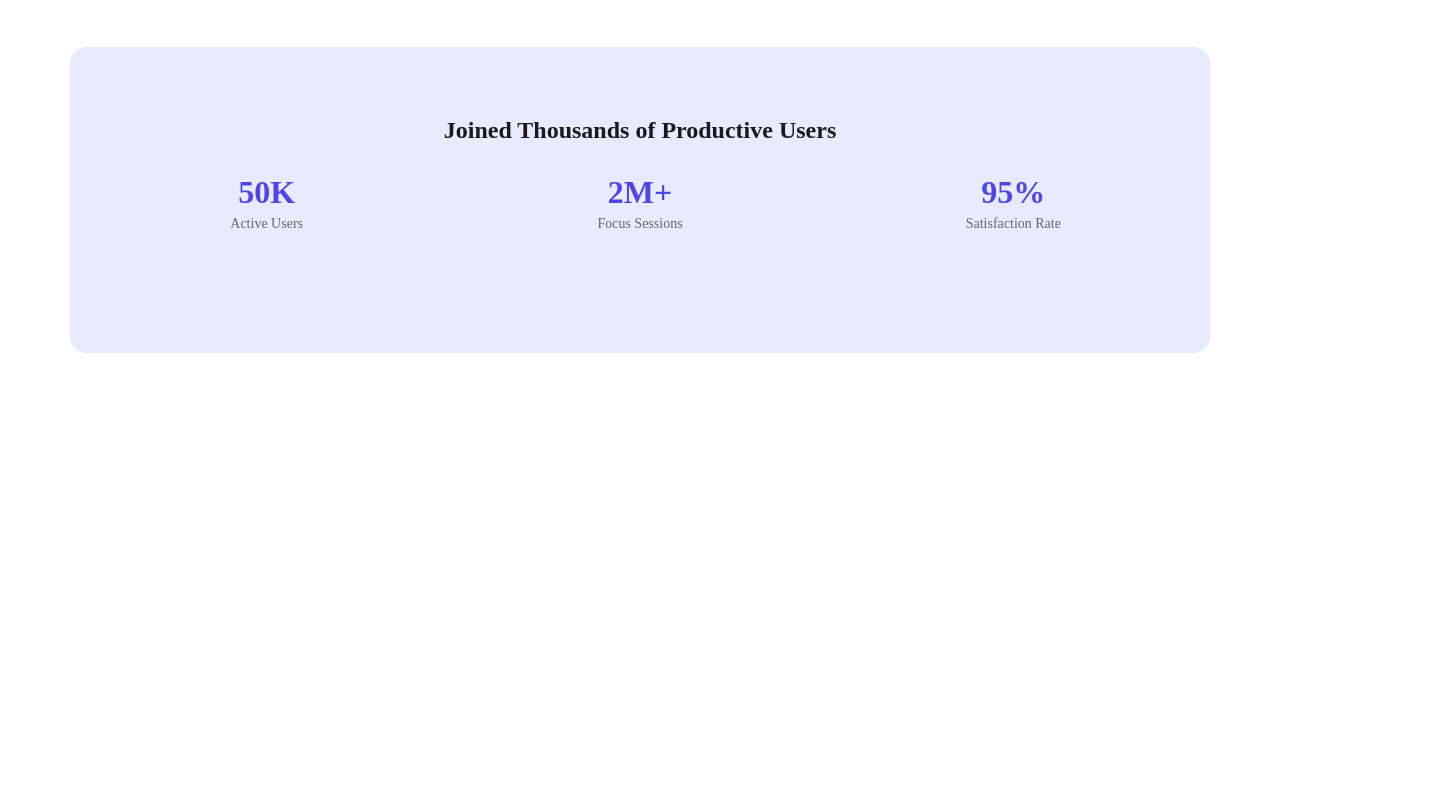
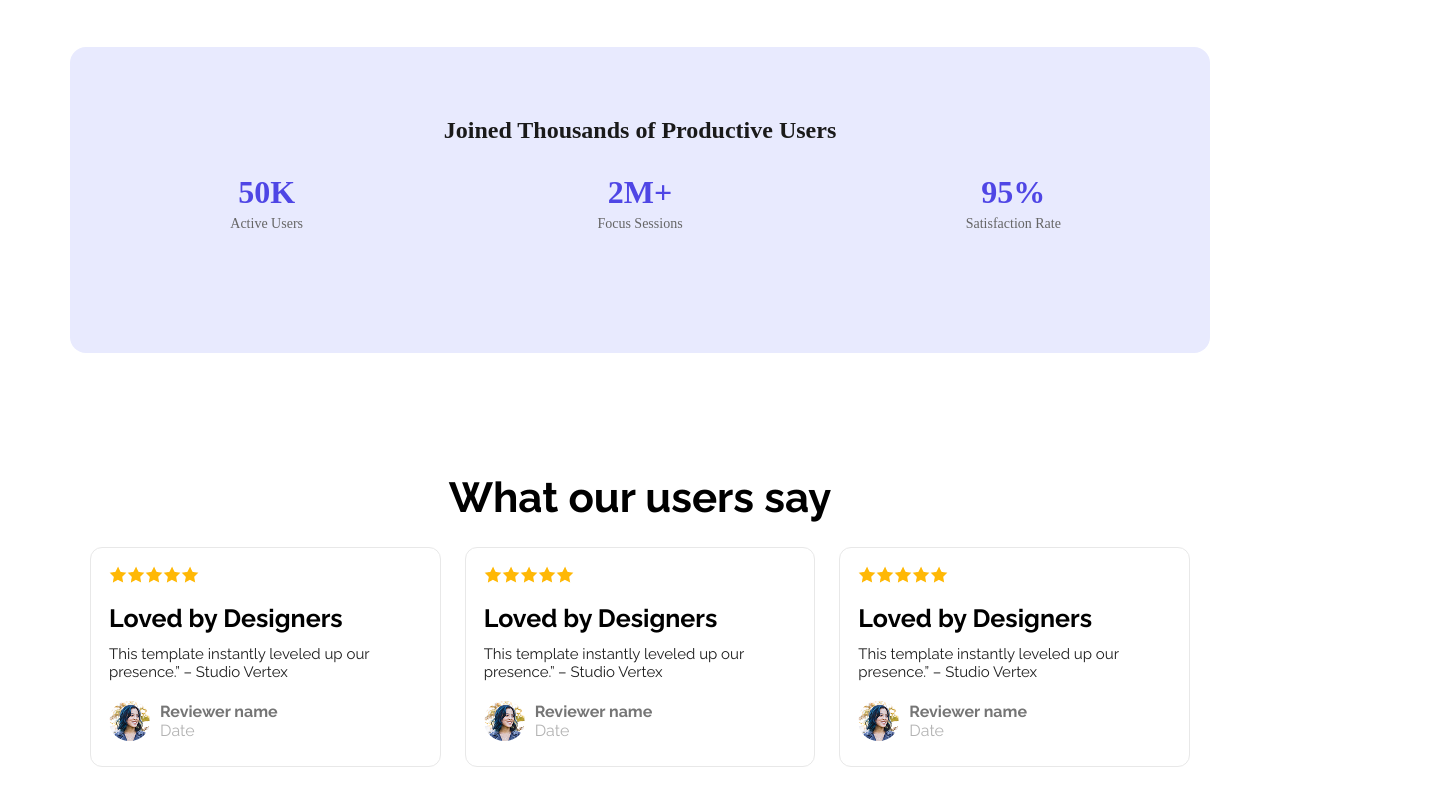
Before and after one commit to mdohidulserniabat/B12A01-landing-launchpad, a plain HTML site: page index.html in a window 1280 px wide. Shown: the part 1083-1880 px from the top of the page, 1440 px wide, since content can reach past the window. Before the commit the page ends 1486 px from the top, so only its background shows below. Drawn offline with Linux system fonts and the light colour scheme.

Commit message:
review section complete

```diff
--- a/index.html
+++ b/index.html
@@ -39,7 +39,7 @@
             </div>
         </div>
         <!-- Action section end -->
-         <!-- productive_user start -->
+        <!-- stats-section start -->
         <div class="stats-section">
             <h2>Joined Thousands of Productive Users</h2>
             <div class="stats-grid">
@@ -57,6 +57,77 @@
                 </div>
             </div>
         </div>
+        <!-- stats-section end -->
+        <!-- User review section -->
+        <div class="review">
+            <h2 class="review-text">What our users say</h2>
+            <div class="content">
+
+                <div class="card">
+                    <div class="card-header">
+                        <img src="./Assets/icon-star.png" alt="User 1">
+                        <img src="./Assets/icon-star.png" alt="User 1">
+                        <img src="./Assets/icon-star.png" alt="User 1">
+                        <img src="./Assets/icon-star.png" alt="User 1">
+                        <img src="./Assets/icon-star.png" alt="User 1">
+
+                    </div>
+                    <div class="card-body">
+                        <h2>Loved by Designers</h2>
+                        <p>This template instantly leveled up our <br> presence.” – Studio Vertex</p>
+                    </div>
+                    <div class="card-footer">
+                        <img src="./Assets/avatar.png" alt="">
+                        <div class="footer-content">
+                            <h4>Reviewer name</h4>
+                            <p>Date</p>
+                        </div>
+                    </div>
+                </div>
+                <div class="card">
+                    <div class="card-header">
+                        <img src="./Assets/icon-star.png" alt="User 1">
+                        <img src="./Assets/icon-star.png" alt="User 1">
+                        <img src="./Assets/icon-star.png" alt="User 1">
+                        <img src="./Assets/icon-star.png" alt="User 1">
+                        <img src="./Assets/icon-star.png" alt="User 1">
+
+                    </div>
+                    <div class="card-body">
+                        <h2>Loved by Designers</h2>
+                        <p>This template instantly leveled up our <br> presence.” – Studio Vertex</p>
+                    </div>
+                    <div class="card-footer">
+                        <img src="./Assets/avatar.png" alt="">
+                        <div class="footer-content">
+                            <h4>Reviewer name</h4>
+                            <p>Date</p>
+                        </div>
+                    </div>
+                </div>
+                <div class="card">
+                    <div class="card-header">
+                        <img src="./Assets/icon-star.png" alt="User 1">
+                        <img src="./Assets/icon-star.png" alt="User 1">
+                        <img src="./Assets/icon-star.png" alt="User 1">
+                        <img src="./Assets/icon-star.png" alt="User 1">
+                        <img src="./Assets/icon-star.png" alt="User 1">
+
+                    </div>
+                    <div class="card-body">
+                        <h2>Loved by Designers</h2>
+                        <p>This template instantly leveled up our <br> presence.” – Studio Vertex</p>
+                    </div>
+                    <div class="card-footer">
+                        <img src="./Assets/avatar.png" alt="">
+                        <div class="footer-content">
+                            <h4>Reviewer name</h4>
+                            <p>Date</p>
+                        </div>
+                    </div>
+                </div>
+            </div>
+        </div>
     </main>
 </body>
 
--- a/styles/style.css
+++ b/styles/style.css
@@ -1,3 +1,6 @@
+/* Font import */
+@import url('https://fonts.googleapis.com/css2?family=Inter:ital,opsz,wght@0,14..32,100..900;1,14..32,100..900&family=Raleway:ital,wght@0,100..900;1,100..900&display=swap');
+
 * {
     margin: 0;
     padding: 0;
@@ -9,7 +12,7 @@ header {
     background-size: cover;
     background-repeat: no-repeat;
     padding-top: 40px;
-    width: 1440px;
+    /* width: 1440px; */
     height: 698px;
     margin: auto;
     /* border-radius: 8px; */
@@ -158,3 +161,72 @@ header {
       font-size: 14px;
       color: #666;
     }
+/* reiview section start */
+
+    .review{
+        max-width: 1140px;
+        width: 100%;
+        height: 306px;
+        margin: 50px auto;
+        padding: 70px 20px;
+
+        border-radius: 16px;
+        text-align: center;
+    }
+    .review-text{
+        font-size: 42px;
+        margin-bottom: 25px;
+        font-family: "Raleway", sans-serif;
+    }
+    .content{
+        display: flex;
+        gap: 24px;
+    }
+
+    .card{
+        width: 500px;
+        min-height: 220px;
+        border-radius: 12px;
+        background-color: #ffffff;
+        border: 1px solid #e8e8e8;
+        padding: 18px;
+        margin-bottom: 30px;
+        font-family: "Raleway", sans-serif;
+    }
+    .card-header{
+        display: flex;
+        align-items: center;
+        padding-bottom: 20px;
+        text-align: left;
+    }
+    .card-body{
+        text-align: left;
+    }
+    .card-body h2{
+        padding-bottom: 12px;
+        font-size: 25px;
+    }
+    .card-body p{
+        color: #1E1E1E;
+        font-size: 15px;
+    }
+    .card-footer{
+        padding-top: 20px;
+        display: flex;
+        align-items: center;
+        flex-wrap: wrap;
+
+    }
+    .footer-content{
+        text-align: left;
+        padding-left: 10px;
+        color: #757575;
+    }
+    .footer-content p{
+        color: #B3B3B3;
+    }
+    .card-footer  img{
+        border-radius: 50%;
+    }
+
+    /* reiview section end */
```
Lines whose indentation alone changed are shown as unchanged.
